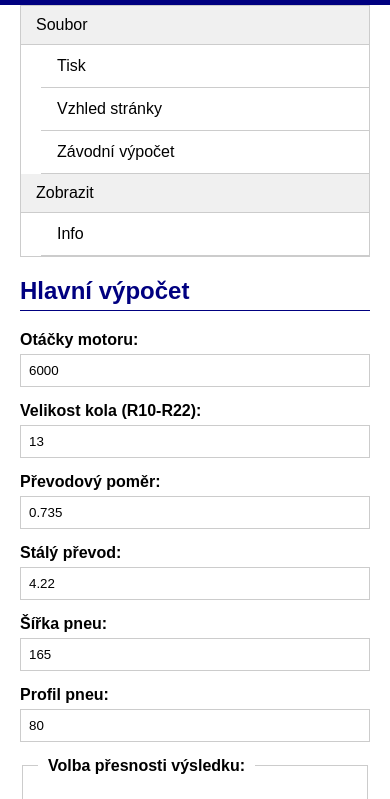
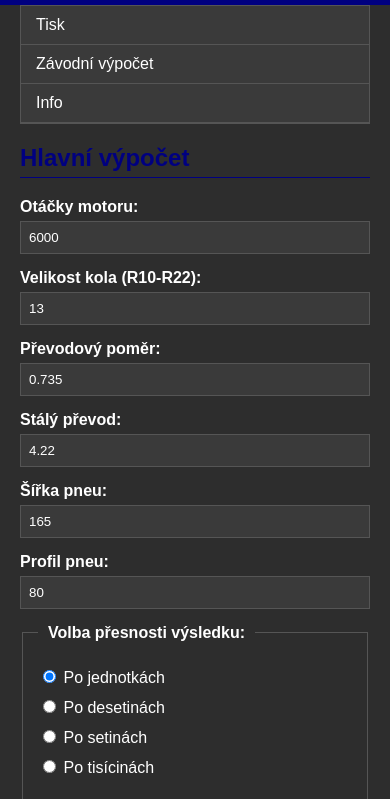
Before and after one commit to ttpi217/zubatakola2, a plain HTML site: page index.html in a window 390 px wide. Shown: the part 63-862 px from the top of the page. Drawn offline with Linux system fonts and the light colour scheme.

Commit message:
Aktualizace: tmavý režim jako výchozí, zjednodušené menu

```diff
--- a/index.html
+++ b/index.html
@@ -20,19 +20,14 @@
             <!-- Menu -->
             <nav class="menu">
                 <ul>
-                    <li class="dropdown">
-                        <a href="#" class="dropbtn">Soubor</a>
-                        <div class="dropdown-content">
-                            <a href="#" id="print-link">Tisk</a>
-                            <a href="#" id="page-setup-link">Vzhled stránky</a>
-                            <a href="#" id="race-calc-link">Závodní výpočet</a>
-                        </div>
+                    <li>
+                        <a href="#" id="print-link">Tisk</a>
                     </li>
-                    <li class="dropdown">
-                        <a href="#" class="dropbtn">Zobrazit</a>
-                        <div class="dropdown-content">
-                            <a href="#" id="info-link">Info</a>
-                        </div>
+                    <li>
+                        <a href="#" id="race-calc-link">Závodní výpočet</a>
+                    </li>
+                    <li>
+                        <a href="#" id="info-link">Info</a>
                     </li>
                 </ul>
             </nav>
--- a/script.js
+++ b/script.js
@@ -201,12 +201,11 @@ document.addEventListener('DOMContentLoaded', function() {
     // Načtení uložených nastavení
     loadSettings();
 
-    // Načtení uloženého motivu
+    // Nastavení tmavého režimu jako výchozího
     const savedTheme = localStorage.getItem('theme');
-    if (savedTheme) {
-        document.documentElement.setAttribute('data-theme', savedTheme);
-        document.getElementById('theme-toggle').textContent = savedTheme === 'dark' ? '☀️' : '🌙';
-    }
+    const theme = savedTheme ? savedTheme : 'dark';
+    document.documentElement.setAttribute('data-theme', theme);
+    document.getElementById('theme-toggle').textContent = theme === 'dark' ? '☀️' : '🌙';
 
     // Přidání event listenerů pro tlačítka
     document.getElementById('calculate-btn').addEventListener('click', performCalculation);
@@ -217,7 +216,6 @@ document.addEventListener('DOMContentLoaded', function() {
 
     // Přidání event listenerů pro menu
     document.getElementById('print-link').addEventListener('click', printPage);
-    document.getElementById('page-setup-link').addEventListener('click', pageSetup);
     document.getElementById('race-calc-link').addEventListener('click', function() {
         showModal('race-modal');
     });
--- a/styles.css
+++ b/styles.css
@@ -193,33 +193,6 @@ main {
     color: var(--menu-item-hover-color);
 }
 
-.dropdown-content {
-    display: none;
-    position: absolute;
-    background-color: var(--container-background);
-    min-width: 160px;
-    box-shadow: 0px 8px 16px 0px rgba(0,0,0,0.2);
-    z-index: 1;
-}
-
-.dropdown-content a {
-    color: var(--menu-item-color);
-    padding: 12px 16px;
-    text-decoration: none;
-    display: block;
-    border-right: none;
-    border-bottom: 1px solid var(--menu-border);
-}
-
-.dropdown-content a:hover {
-    background-color: var(--menu-item-hover);
-    color: var(--menu-item-hover-color);
-}
-
-.dropdown:hover .dropdown-content {
-    display: block;
-}
-
 /* Styly pro modální okna */
 .modal {
     position: fixed;
```
